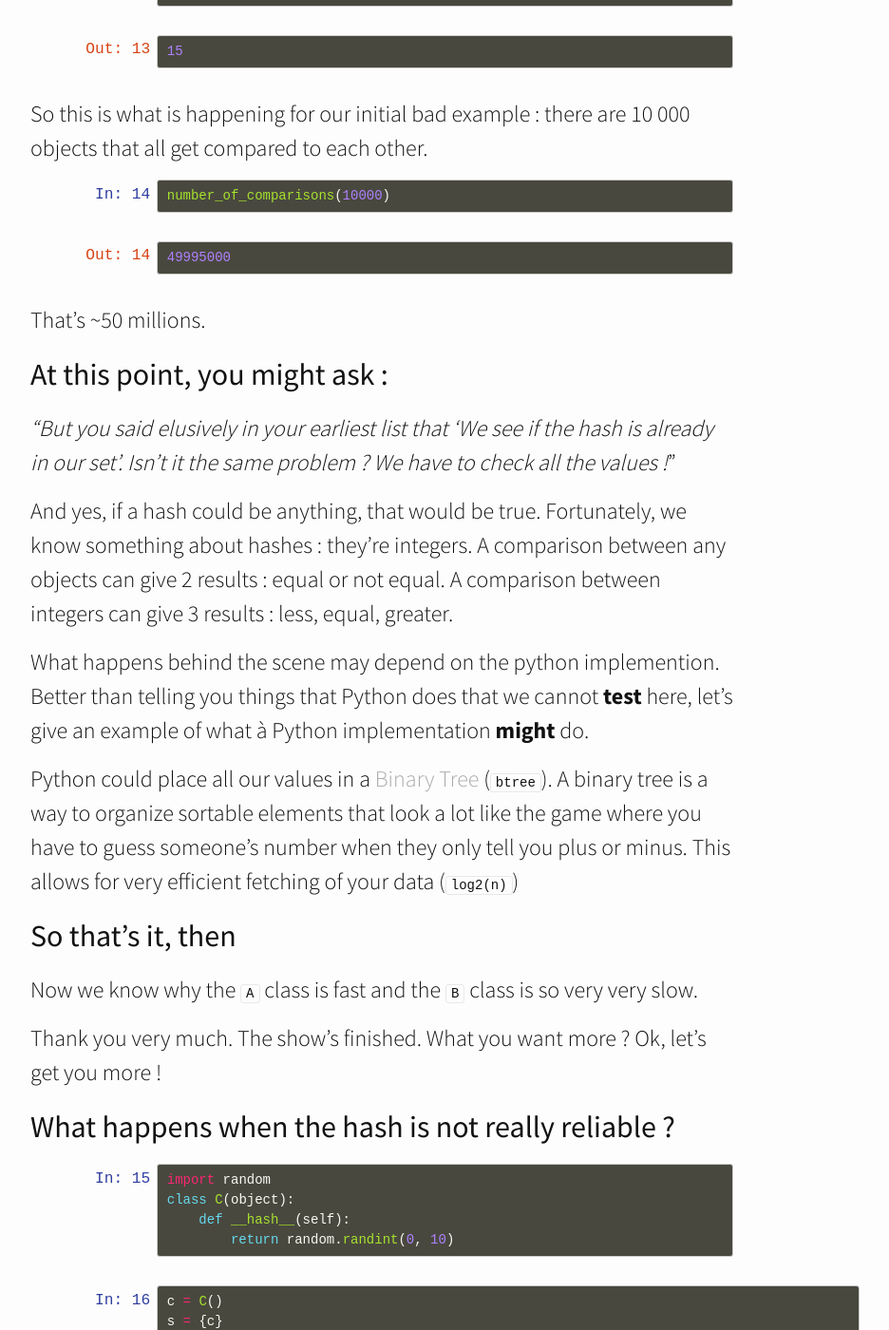
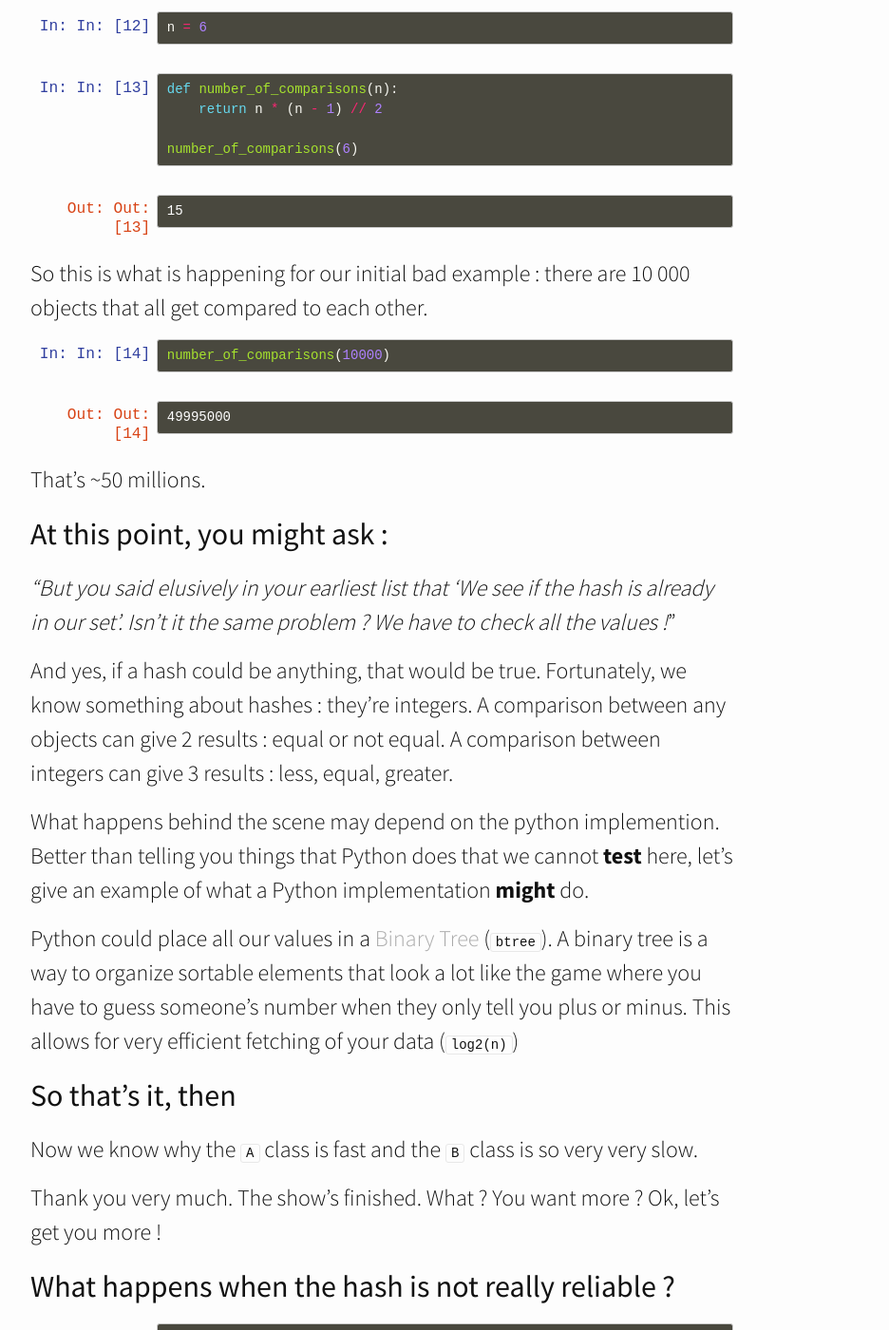
Before and after one commit to ewjoachim/ewjoachim.github.io, a Jekyll site: the page built from _posts/2016-05-08-of-hashes-and-pythons.md, in a window 1280 px wide and 1400 px high, scrolled down 4701 px. Shown: the whole window at 95% size, without its empty margins (238-1174 px from the left). Built offline with Jekyll 4.4.1, drawn with Linux system fonts in a browser that asks for light colours; nearby versions of some CDN libraries; some of the changed text lies outside the part shown.

Commit message:
Fix Notebook post

```diff
--- a/_posts/2016-05-08-of-hashes-and-pythons.md
+++ b/_posts/2016-05-08-of-hashes-and-pythons.md
@@ -11,32 +11,34 @@
     def __hash__(self):
         return id(self)
 {% endhighlight %}{% endcapture %}
-{% include notebook-cell.html execution_count=1 content=content type='input' %}
+{% include notebook-cell.html execution_count='In: [1]' content=content type='input' %}
 
 {% capture content %}{% highlight python %}
 class B(object):
     def __hash__(self):
         return 1
 {% endhighlight %}{% endcapture %}
-{% include notebook-cell.html execution_count=2 content=content type='input' %}
+{% include notebook-cell.html execution_count='In: [2]' content=content type='input' %}
 
 {% capture content %}{% highlight python %}
 %%timeit
 {A() for a in range(10000)}
 {% endhighlight %}{% endcapture %}
-{% include notebook-cell.html execution_count=3 content=content type='input' %}
-<pre>
+{% include notebook-cell.html execution_count='In: [3]' content=content type='input' %}
+{% capture content %}{% highlight pytb %}
 100 loops, best of 3: 4.63 ms per loop
-</pre>
+{% endhighlight %}{% endcapture %}
+{% include notebook-cell.html execution_count='' content=content type='print' %}
 
 {% capture content %}{% highlight python %}
 %%timeit
 {B() for a in range(10000)}
 {% endhighlight %}{% endcapture %}
-{% include notebook-cell.html execution_count=4 content=content type='input' %}
-<pre>
+{% include notebook-cell.html execution_count='In: [4]' content=content type='input' %}
+{% capture content %}{% highlight pytb %}
 1 loop, best of 3: 1.42 s per loop
-</pre>
+{% endhighlight %}{% endcapture %}
+{% include notebook-cell.html execution_count='' content=content type='print' %}
 
 ## So what's happening here ?
 
@@ -94,60 +96,64 @@
         """
         return self.name
 {% endhighlight %}{% endcapture %}
-{% include notebook-cell.html execution_count=5 content=content type='input' %}
+{% include notebook-cell.html execution_count='In: [5]' content=content type='input' %}
 
 Play time !
 
 {% capture content %}{% highlight python %}
 Verbose("a") == Verbose("b")
 {% endhighlight %}{% endcapture %}
-{% include notebook-cell.html execution_count=6 content=content type='input' %}
-<pre>
+{% include notebook-cell.html execution_count='In: [6]' content=content type='input' %}
+{% capture content %}{% highlight pytb %}
 Is a equal to b ? False.
-</pre>
-{% capture content %}{% highlight python %}
+{% endhighlight %}{% endcapture %}
+{% include notebook-cell.html execution_count='' content=content type='print' %}
+{% capture content %}{% highlight pytb %}
 False
 {% endhighlight %}{% endcapture %}
-{% include notebook-cell.html execution_count=6 content=content type='output' %}
+{% include notebook-cell.html execution_count='Out: [6]' content=content type='output' %}
 
 {% capture content %}{% highlight python %}
 {Verbose("a")}
 {% endhighlight %}{% endcapture %}
-{% include notebook-cell.html execution_count=7 content=content type='input' %}
-<pre>
+{% include notebook-cell.html execution_count='In: [7]' content=content type='input' %}
+{% capture content %}{% highlight pytb %}
 Asking the hash for a which is -1212919011480583274.
-</pre>
-{% capture content %}{% highlight python %}
+{% endhighlight %}{% endcapture %}
+{% include notebook-cell.html execution_count='' content=content type='print' %}
+{% capture content %}{% highlight pytb %}
 {a}
 {% endhighlight %}{% endcapture %}
-{% include notebook-cell.html execution_count=7 content=content type='output' %}
+{% include notebook-cell.html execution_count='Out: [7]' content=content type='output' %}
 
 {% capture content %}{% highlight python %}
 {Verbose("a"), Verbose("b")}
 {% endhighlight %}{% endcapture %}
-{% include notebook-cell.html execution_count=8 content=content type='input' %}
-<pre>
+{% include notebook-cell.html execution_count='In: [8]' content=content type='input' %}
+{% capture content %}{% highlight pytb %}
 Asking the hash for b which is 5265123888727380584.
 Asking the hash for a which is -1212919011480583274.
-</pre>
-{% capture content %}{% highlight python %}
+{% endhighlight %}{% endcapture %}
+{% include notebook-cell.html execution_count='' content=content type='print' %}
+{% capture content %}{% highlight pytb %}
 {b, a}
 {% endhighlight %}{% endcapture %}
-{% include notebook-cell.html execution_count=8 content=content type='output' %}
+{% include notebook-cell.html execution_count='Out: [8]' content=content type='output' %}
 
 {% capture content %}{% highlight python %}
 {Verbose("a"), Verbose("a")}
 {% endhighlight %}{% endcapture %}
-{% include notebook-cell.html execution_count=9 content=content type='input' %}
-<pre>
+{% include notebook-cell.html execution_count='In: [9]' content=content type='input' %}
+{% capture content %}{% highlight pytb %}
 Asking the hash for a which is -1212919011480583274.
 Asking the hash for a which is -1212919011480583274.
 Is a equal to a ? True.
-</pre>
-{% capture content %}{% highlight python %}
+{% endhighlight %}{% endcapture %}
+{% include notebook-cell.html execution_count='' content=content type='print' %}
+{% capture content %}{% highlight pytb %}
 {a}
 {% endhighlight %}{% endcapture %}
-{% include notebook-cell.html execution_count=9 content=content type='output' %}
+{% include notebook-cell.html execution_count='Out: [9]' content=content type='output' %}
 
 When I put an object in a set, these things happen :
 
@@ -164,13 +170,16 @@
     def __hash__(self):
         return 1
 {% endhighlight %}{% endcapture %}
-{% include notebook-cell.html execution_count=10 content=content type='input' %}
+{% include notebook-cell.html execution_count='In: [10]' content=content type='input' %}
 
 {% capture content %}{% highlight python %}
-{Verbose2("a"), Verbose2("b"), Verbose2("c"), Verbose2("d"), Verbose2("e"), Verbose2("f")}
+{
+    Verbose2("a"), Verbose2("b"), Verbose2("c"),
+    Verbose2("d"), Verbose2("e"), Verbose2("f")
+}
 {% endhighlight %}{% endcapture %}
-{% include notebook-cell.html execution_count=11 content=content type='input' %}
-<pre>
+{% include notebook-cell.html execution_count='In: [11]' content=content type='input' %}
+{% capture content %}{% highlight pytb %}
 Is f equal to e ? False.
 Is f equal to d ? False.
 Is e equal to d ? False.
@@ -186,18 +195,19 @@
 Is d equal to a ? False.
 Is c equal to a ? False.
 Is b equal to a ? False.
-</pre>
-{% capture content %}{% highlight python %}
+{% endhighlight %}{% endcapture %}
+{% include notebook-cell.html execution_count='' content=content type='print' %}
+{% capture content %}{% highlight pytb %}
 {f, a, c, b, e, d}
 {% endhighlight %}{% endcapture %}
-{% include notebook-cell.html execution_count=11 content=content type='output' %}
+{% include notebook-cell.html execution_count='Out: [11]' content=content type='output' %}
 
 Thats 15 comparisons for 6 objects. Each object gets compared to all the others. The number of comparison is `6 * 5 / 2`
 
 {% capture content %}{% highlight python %}
 n = 6
 {% endhighlight %}{% endcapture %}
-{% include notebook-cell.html execution_count=12 content=content type='input' %}
+{% include notebook-cell.html execution_count='In: [12]' content=content type='input' %}
 
 {% capture content %}{% highlight python %}
 def number_of_comparisons(n):
@@ -205,22 +215,22 @@
 
 number_of_comparisons(6)
 {% endhighlight %}{% endcapture %}
-{% include notebook-cell.html execution_count=13 content=content type='input' %}
-{% capture content %}{% highlight python %}
+{% include notebook-cell.html execution_count='In: [13]' content=content type='input' %}
+{% capture content %}{% highlight pytb %}
 15
 {% endhighlight %}{% endcapture %}
-{% include notebook-cell.html execution_count=13 content=content type='output' %}
+{% include notebook-cell.html execution_count='Out: [13]' content=content type='output' %}
 
 So this is what is happening for our initial bad example : there are 10 000 objects that all get compared to each other.
 
 {% capture content %}{% highlight python %}
 number_of_comparisons(10000)
 {% endhighlight %}{% endcapture %}
-{% include notebook-cell.html execution_count=14 content=content type='input' %}
-{% capture content %}{% highlight python %}
+{% include notebook-cell.html execution_count='In: [14]' content=content type='input' %}
+{% capture content %}{% highlight pytb %}
 49995000
 {% endhighlight %}{% endcapture %}
-{% include notebook-cell.html execution_count=14 content=content type='output' %}
+{% include notebook-cell.html execution_count='Out: [14]' content=content type='output' %}
 
 That's ~50 millions.
 
@@ -230,7 +240,7 @@
 
 And yes, if a hash could be anything, that would be true. Fortunately, we know something about hashes : they're integers. A comparison between any objects can give 2 results : equal or not equal. A comparison between integers can give 3 results : less, equal, greater.
 
-What happens behind the scene may depend on the python implemention. Better than telling you things that Python does that we cannot **test** here, let's give an example of what à Python implementation **might** do.
+What happens behind the scene may depend on the python implemention. Better than telling you things that Python does that we cannot **test** here, let's give an example of what a Python implementation **might** do.
 
 Python could place all our values in a [Binary Tree](https://en.wikipedia.org/wiki/Binary_tree) (`btree`). A binary tree is a way to organize sortable elements that look a lot like the game where you have to guess someone's number when they only tell you plus or minus. This allows for very efficient fetching of your data (`log2(n)`)
 
@@ -238,7 +248,7 @@
 
 Now we know why the `A` class is fast and the `B` class is so very very slow.
 
-Thank you very much. The show's finished. What you want more ? Ok, let's get you more !
+Thank you very much. The show's finished. What ? You want more ? Ok, let's get you more !
 
 ## What happens when the hash is not really reliable ?
 
@@ -248,19 +258,26 @@
     def __hash__(self):
         return random.randint(0, 10)
 {% endhighlight %}{% endcapture %}
-{% include notebook-cell.html execution_count=15 content=content type='input' %}
+{% include notebook-cell.html execution_count='In: [15]' content=content type='input' %}
 
 {% capture content %}{% highlight python %}
 c = C()
 s = {c}
-print ("Is c in the set of s that contains only c ?", c in s)
-print ("And what if I ask you 20 times the question ?", any(c in s for i in range(20)))
+print(
+    "Is c in the set of s that contains only c ?",
+    c in s
+)
+print(
+    "And what if I ask you 20 times the question ?",
+    any(c in s for i in range(20))
+)
 {% endhighlight %}{% endcapture %}
-{% include notebook-cell.html execution_count=16 content=content type='input' %}
-<pre>
+{% include notebook-cell.html execution_count='In: [16]' content=content type='input' %}
+{% capture content %}{% highlight pytb %}
 Is c in the set of s that contains only c ? False
 And what if I ask you 20 times the question ? True
-</pre>
+{% endhighlight %}{% endcapture %}
+{% include notebook-cell.html execution_count='' content=content type='print' %}
 
 ## Why do they say mutable objects should not be hashable ?
 
@@ -272,20 +289,21 @@
 a.name = "b"
 s.add(Verbose("b"))
 {% endhighlight %}{% endcapture %}
-{% include notebook-cell.html execution_count=17 content=content type='input' %}
-<pre>
+{% include notebook-cell.html execution_count='In: [17]' content=content type='input' %}
+{% capture content %}{% highlight pytb %}
 Asking the hash for a which is -1212919011480583274.
 Asking the hash for b which is 5265123888727380584.
-</pre>
+{% endhighlight %}{% endcapture %}
+{% include notebook-cell.html execution_count='' content=content type='print' %}
 
 {% capture content %}{% highlight python %}
 s
 {% endhighlight %}{% endcapture %}
-{% include notebook-cell.html execution_count=18 content=content type='input' %}
-{% capture content %}{% highlight python %}
+{% include notebook-cell.html execution_count='In: [18]' content=content type='input' %}
+{% capture content %}{% highlight pytb %}
 {b, b}
 {% endhighlight %}{% endcapture %}
-{% include notebook-cell.html execution_count=18 content=content type='output' %}
+{% include notebook-cell.html execution_count='Out: [18]' content=content type='output' %}
 
 We've mutated our object `a` to a `b` after we put it in a set, and now the set contains 2 equal `b` objects. We've broken our set ! So that's why `list`s and `dict`s (which are mutables) cannot be put in sets, but `tuple`s and `frozenset`s (which are immutable) can.
 
@@ -296,20 +314,20 @@
 {% capture content %}{% highlight python %}
 hash(1.000000000000001) == hash(2561)
 {% endhighlight %}{% endcapture %}
-{% include notebook-cell.html execution_count=19 content=content type='input' %}
-{% capture content %}{% highlight python %}
+{% include notebook-cell.html execution_count='In: [19]' content=content type='input' %}
+{% capture content %}{% highlight pytb %}
 True
 {% endhighlight %}{% endcapture %}
-{% include notebook-cell.html execution_count=19 content=content type='output' %}
+{% include notebook-cell.html execution_count='Out: [19]' content=content type='output' %}
 
 {% capture content %}{% highlight python %}
 hash(object) == hash(hash(object))
 {% endhighlight %}{% endcapture %}
-{% include notebook-cell.html execution_count=20 content=content type='input' %}
-{% capture content %}{% highlight python %}
+{% include notebook-cell.html execution_count='In: [20]' content=content type='input' %}
+{% capture content %}{% highlight pytb %}
 True
 {% endhighlight %}{% endcapture %}
-{% include notebook-cell.html execution_count=20 content=content type='output' %}
+{% include notebook-cell.html execution_count='Out: [20]' content=content type='output' %}
 
 So, would you use Python if you knew that **sometimes**, you get a random object disappearing from a set or a dict just because it has the same hash as an existing object ? You'd probably run away, and I'd do too. But it's ok, Python has our back. \o/
 
```
Also changed, not shown: 1 other file.
